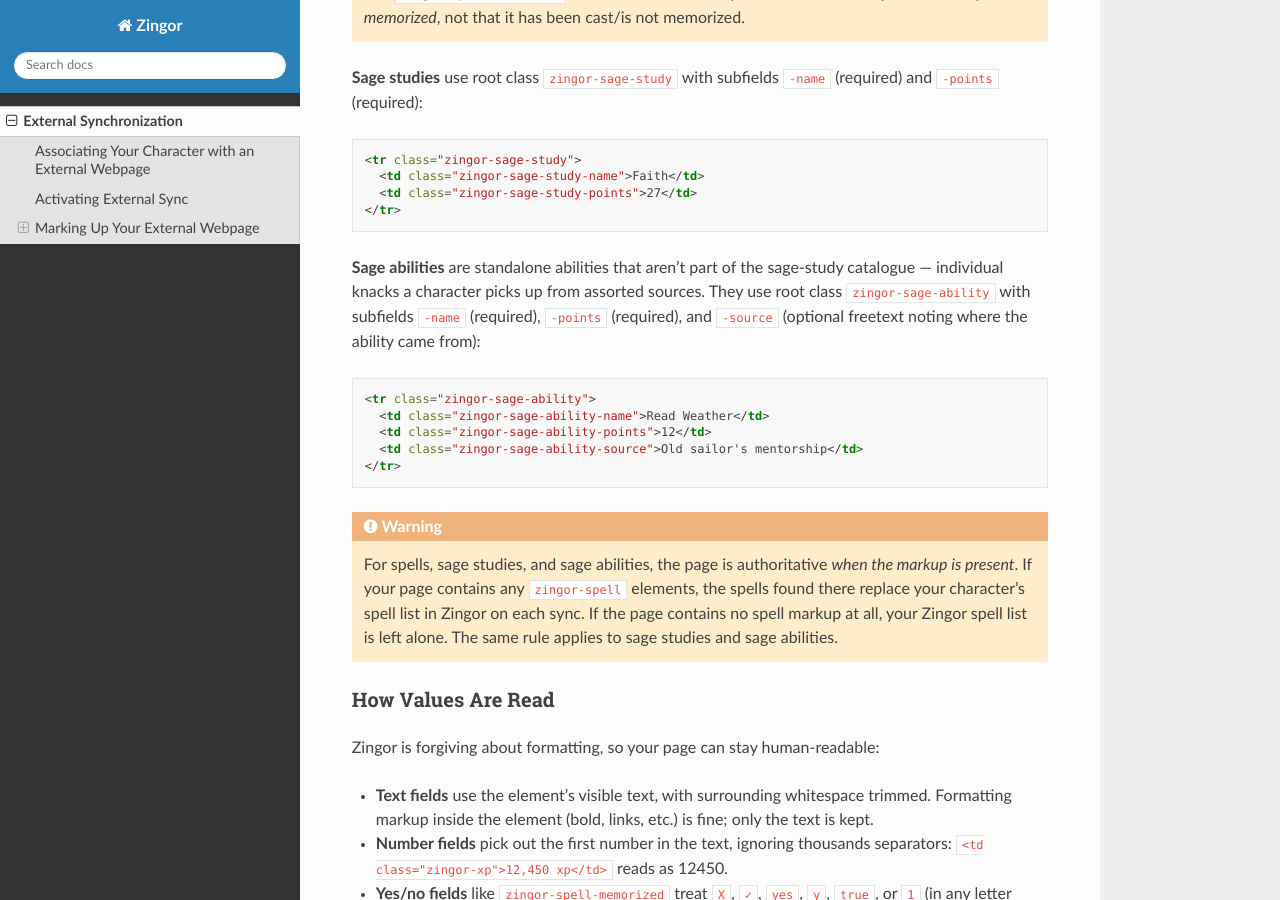
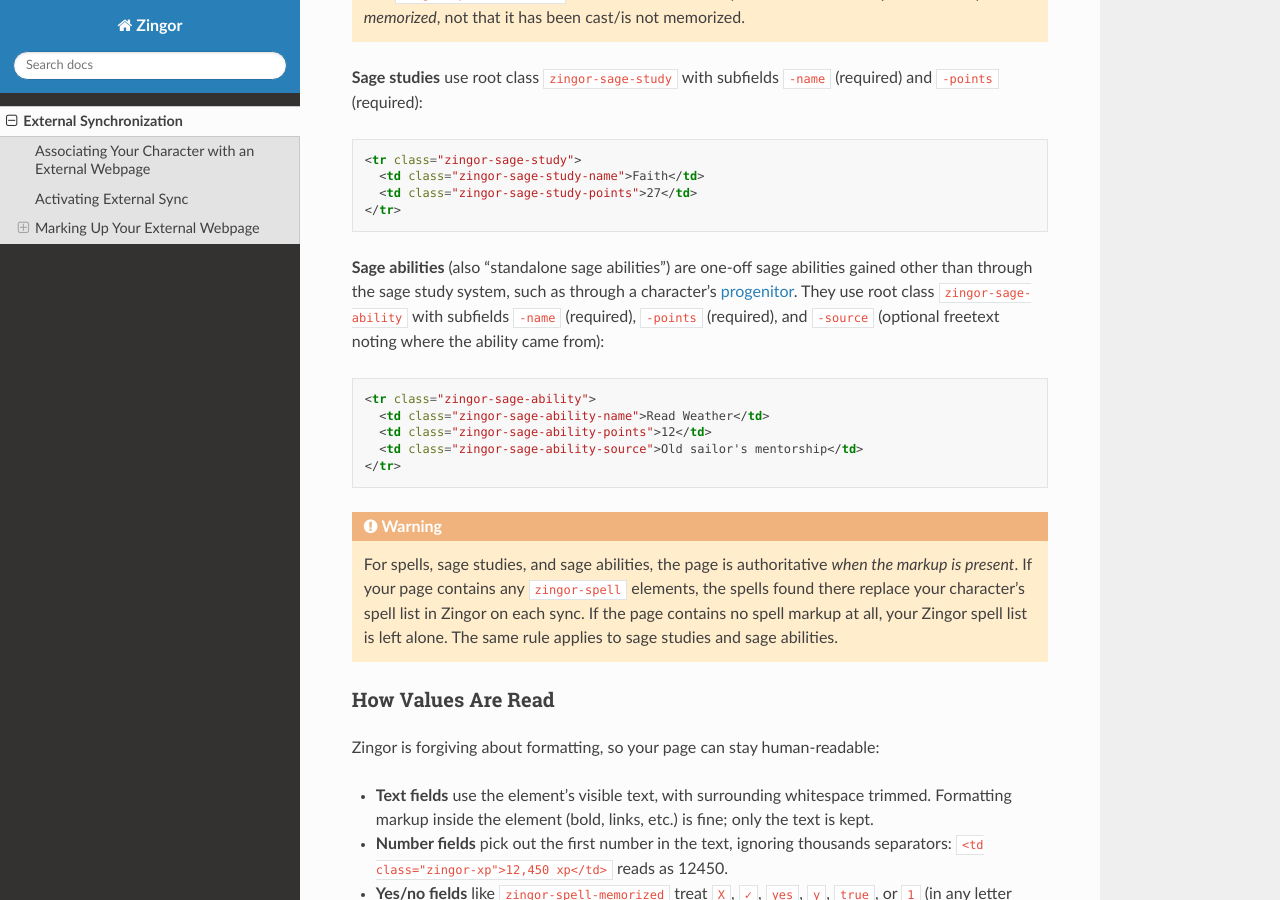
Before and after one commit to maxwelljoslyn/zingor, a Sphinx documentation site: the page built from docs/external-synchronization.md, in a window 1280 px wide and 900 px high, scrolled down 3833 px. Built offline with Sphinx 7.4.7 and the Read the Docs theme 3.1.0, drawn with Linux system fonts in a browser that asks for light colours.

Commit message:
revise description of standalone sage abilities in docs

````diff
--- a/docs/external-synchronization.md
+++ b/docs/external-synchronization.md
@@ -115,7 +115,7 @@
 </tr>
 ```
 
-**Sage abilities** are standalone abilities that aren't part of the sage-study catalogue — individual knacks a character picks up from assorted sources. They use root class `zingor-sage-ability` with subfields `-name` (required), `-points` (required), and `-source` (optional freetext noting where the ability came from):
+**Sage abilities** (also "standalone sage abilities") are one-off sage abilities gained other than through the sage study system, such as through a character's [progenitor](https://wiki.alexissmolensk.com/index.php/Progenitor). They use root class `zingor-sage-ability` with subfields `-name` (required), `-points` (required), and `-source` (optional freetext noting where the ability came from):
 
 ```html
 <tr class="zingor-sage-ability">
````
